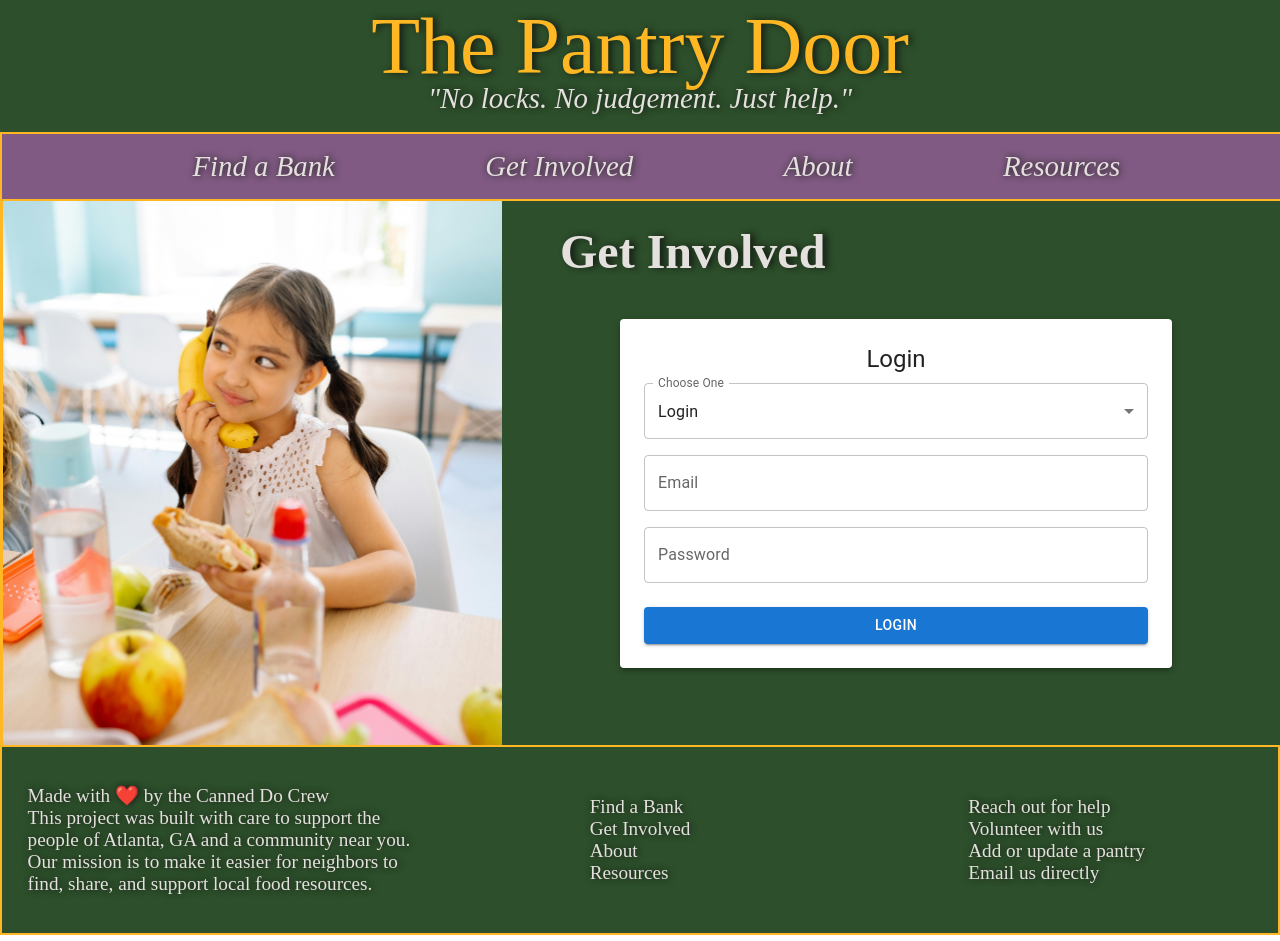
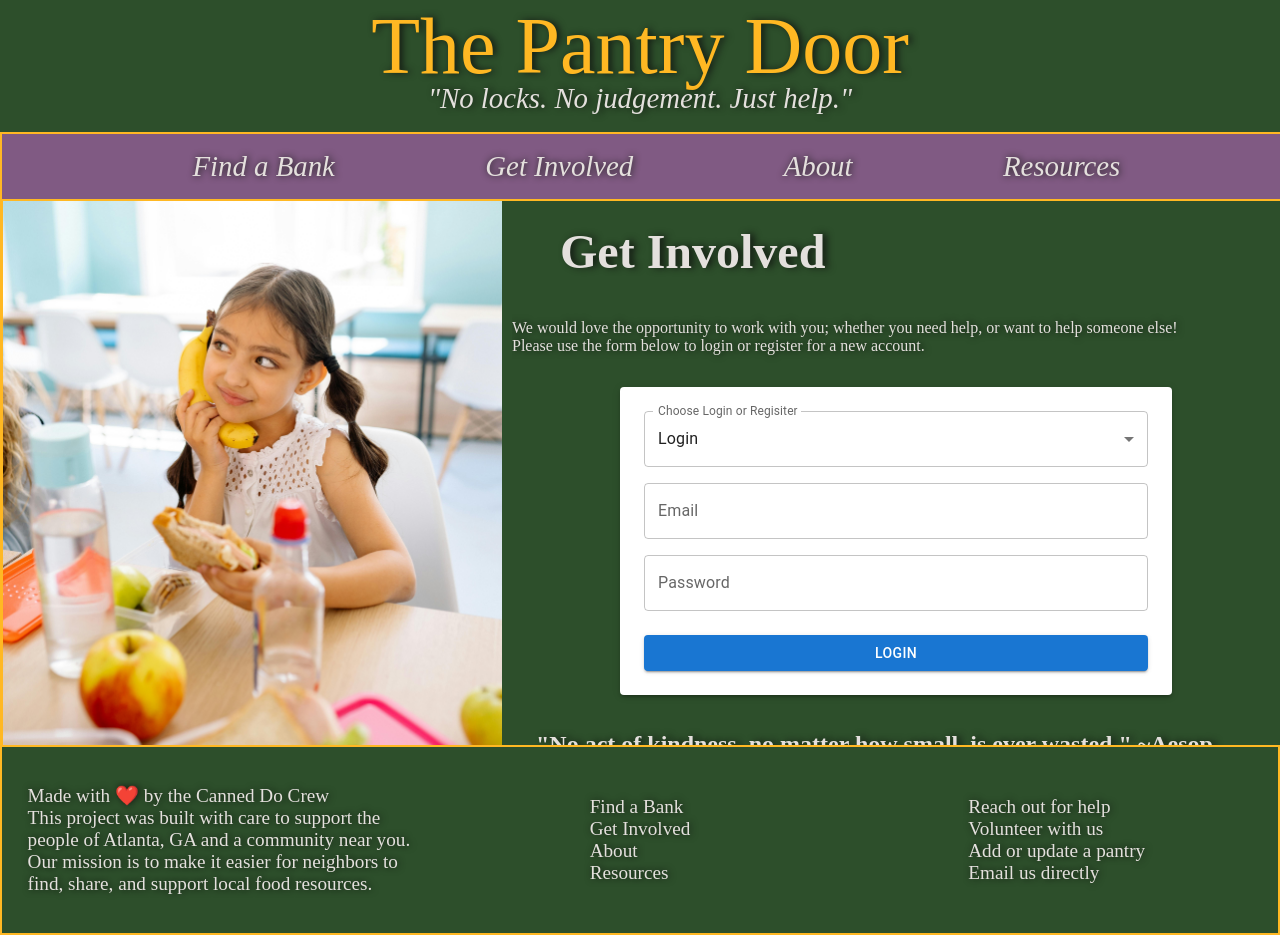
Before and after one commit to Missi3girl/pantry-client, a React (Vite) app: page /getinvolved in a window 1280 px wide. Built offline with nearby package versions, Linux system fonts and the light colour scheme; no server answers; a web font is replaced by a local one.

Commit message:
mounted login to GetInvloved.jsx and added copy

```diff
--- a/src/components/FormGetInvolved.jsx
+++ b/src/components/FormGetInvolved.jsx
@@ -158,7 +158,7 @@ export default function FormGetInvolved() {
 
                 <TextField label="Message" name="message" multiline rows={5} fullWidth value={form.message} onChange={handleChange} error={!!errors.message} helperText={errors.message} sx={{ mb: 2 }} />
 
-                <Button variant="contained" type="submit" onClick={() => console.log("BUTTON CLICKED - onClick!")}>Send</Button>
+                <Button variant="contained" type="submit">Send</Button>
             </form>
         </Paper>
 
--- a/src/components/getInvolvedPage/GetInvolved.jsx
+++ b/src/components/getInvolvedPage/GetInvolved.jsx
@@ -12,8 +12,11 @@ export default function GetInvolved() {
  <div id="mainInvolved">
             <div className="involvedForm">
             <h2>Get Involved</h2>
+            <p>We would love the opportunity to work with you; whether you need help, or want to help someone else!<br></br>Please use the form below to login or register for a new account.</p>
 
             <LoginRegForm />
+
+            <h3>"No act of kindness, no matter how small, is ever wasted." ~Aesop</h3>
             </div>
             <div className="involvedPhoto">
                 <div id="photoDiv">
--- a/src/components/getInvolvedPage/LoginRegForm.css
+++ b/src/components/getInvolvedPage/LoginRegForm.css
@@ -11,7 +11,6 @@
 }
 
 .loginReg-form button {
-    align-self: flex-start;
     background-color: var(--purple);
     border: 2px solid var(--gold) ;
 }
--- a/src/components/getInvolvedPage/LoginRegForm.jsx
+++ b/src/components/getInvolvedPage/LoginRegForm.jsx
@@ -120,16 +120,12 @@ export default function LoginRegForm() {
     return (
         <Container maxWidth="sm" sx={{ mt: 4 }}>
             <Paper sx={{ p: 3, boxShadow: 3 }}>
-                <Typography variant="h5" component="h1" gutterBottom align="center">
-                    {mode === 'login' ? 'Login' : 'Register'}
-                </Typography>
-
                 <FormControl fullWidth error={!!errors.mode} sx={{ mb: 2 }}>
-                    <InputLabel id="auth-mode-label">Choose One</InputLabel>
+                    <InputLabel id="auth-mode-label">Choose Login or Regisiter</InputLabel>
                     <Select
                         labelId="auth-mode-label"
                         id="auth-mode"
-                        label="Choose One"
+                        label="Choose Login or Register"
                         value={mode}
                         onChange={handleModeChange}
                         MenuProps={{
```
